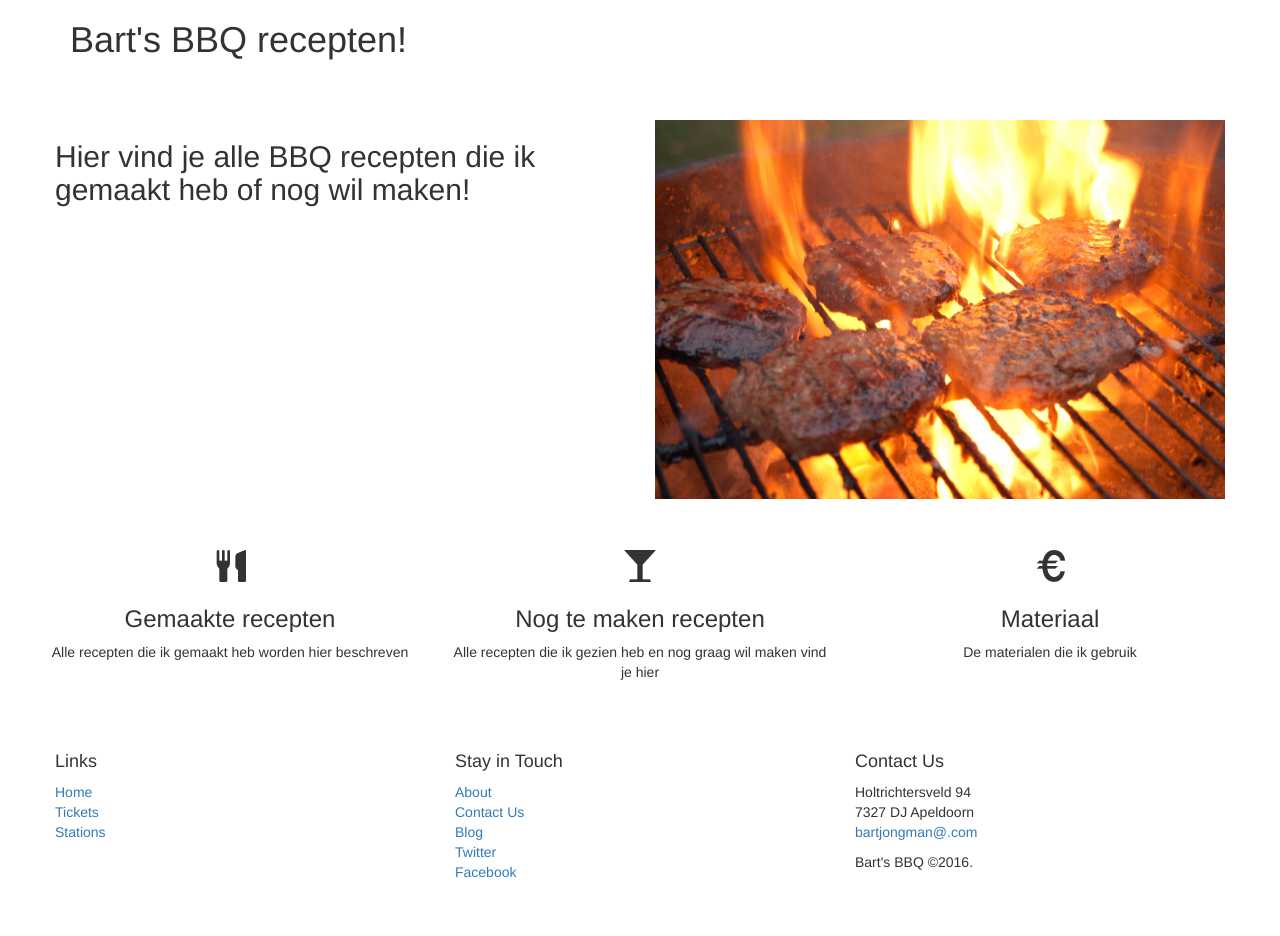
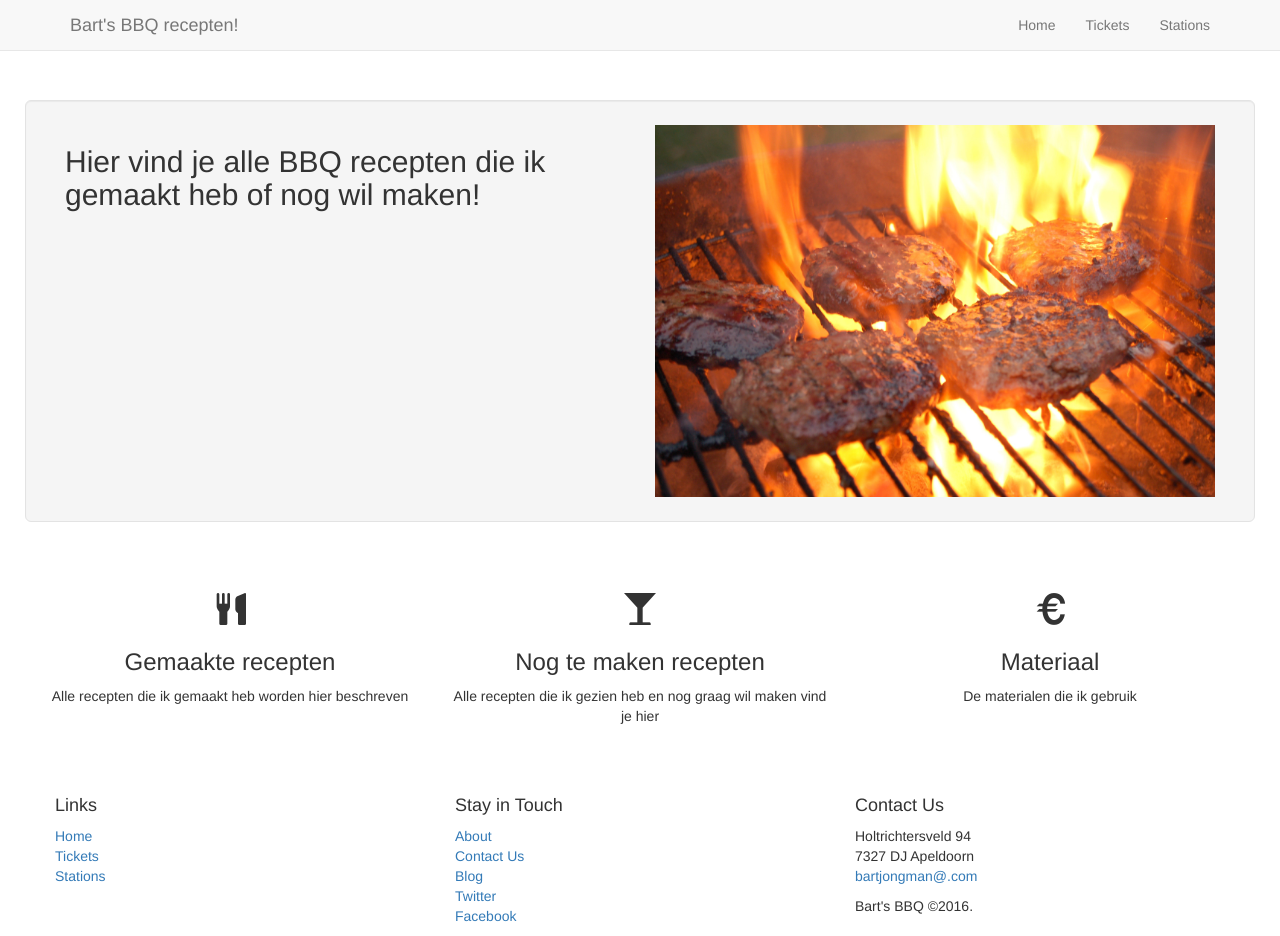
Before and after one commit to BeeJee78/Bart-s-BBQ, a plain HTML site: page index.html in a window 1280 px wide. Before the commit the page ends 892 px from the top, so only its background shows below. Drawn offline with nearby package versions, Linux system fonts and the light colour scheme.

Commit message:
Still going strong

```diff
--- a/css/main.css
+++ b/css/main.css
@@ -5,3 +5,7 @@
 .buffer {
   margin-top: 50px;
 }
+
+.bodybody {
+  padding-top: 50px;
+}
--- a/index.html
+++ b/index.html
@@ -5,18 +5,26 @@
     <link href='css/bootstrap.min.css' rel='stylesheet'>
     <link href='css/main.css' rel='stylesheet'>
   </head>
-  <body>
-    <div class='container'>
-       <div class='row'>
-      <div class='col-md-12'>
 
 
-      <h1>Bart's BBQ recepten!</h1>
+
+  <body>
+    <div class= 'navbar navbar-default navbar navbar-fixed-top'>
+              <div class='container'>
+        <a href='/' class='navbar-brand'>Bart's BBQ recepten!</a>
+      <ul class='nav navbar-nav navbar-right'>
+            <li><a href='/'>Home</a></li>
+            <li><a href='tickets.html'>Tickets</a></li>
+            <li><a href='stations.html'>Stations</a></li>
+          </ul>
       </div>
       </div>
 
-      <div class='row'>
+
+    <div class='container'>
+      <div class='row bodybody'>
       <div class='row buffer'>
+                    <div class='row well well-lg'>
       <div class='col-md-6'>
       <h2>
      <p>Hier vind je alle BBQ recepten die ik gemaakt heb of nog wil maken!</p>
@@ -27,7 +35,7 @@
       </div>
       </div>
       </div>
-
+      </div>
 
 
 
@@ -52,6 +60,7 @@
 
 
 
+
       <div class='col-md-4 col-sm-6'>
         <i class='glyphicon glyphicon-glass'></i>
       <h3>
@@ -61,6 +70,7 @@
         Alle recepten die ik gezien heb en nog graag wil maken vind je hier
       </p>
       </div>
+
 
       <div class='col-md-4 col-sm-6'>
         <i class='glyphicon glyphicon-eur'></i>
@@ -73,8 +83,11 @@
       </div>
       </div>
 
+
       </div>
       </div>
+    </div>
+
     </div>
 
 <div class='footer'>
```
Also changed, not shown: 1 other file.
